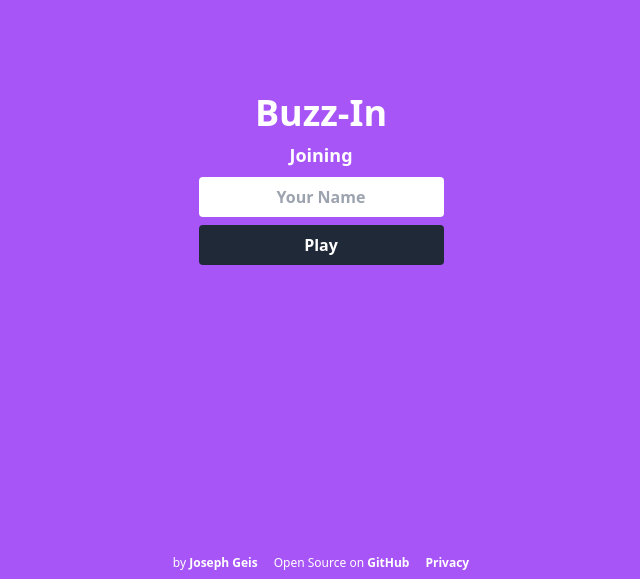
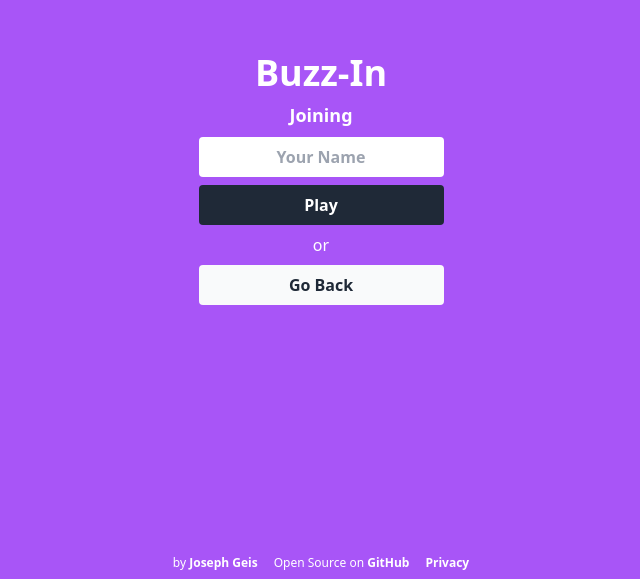
Before and after one commit to josephgeis/buzzin, a React (Create React App) app: page /join in a window 1280 px wide. Shown: the part 221-800 px from the top of the page, without its empty margins (319-959 px from the left). Built offline with nearby package versions, Linux system fonts and the light colour scheme; no server answers.

Commit message:
Refactor common full screen layout to component

```diff
--- /dev/null
+++ b/src/layouts/FullScreenLayout.js
@@ -0,0 +1,16 @@
+import Footer from "../components/Footer";
+
+function FullScreenLayout({ className, children }) {
+  return (
+    <div
+      className={`w-full h-full flex flex-col justify-center items-center ${className}`}
+    >
+      <div className="flex flex-col items-center justify-center gap-y-2">
+        {children}
+      </div>
+      <Footer />
+    </div>
+  );
+}
+
+export default FullScreenLayout;
--- a/src/views/CreateGameView.js
+++ b/src/views/CreateGameView.js
@@ -1,7 +1,7 @@
 import { useState } from "react";
 import { useDispatch } from "react-redux";
 import { useNavigate } from "react-router";
-import Footer from "../components/Footer";
+import FullScreenLayout from "../layouts/FullScreenLayout";
 import { useSocket } from "../SocketProvider";
 import { useThemeColor, useTitle } from "../utils";
 
@@ -36,12 +36,7 @@ function CreateGameView() {
   };
 
   return (
-    <div
-      className={
-        "w-full h-full flex flex-col bg-teal-500 justify-center items-center text-white"
-      }
-    >
-      <div className="flex flex-col items-center justify-center space-y-2">
+    <FullScreenLayout className="bg-teal-500 text-white">
       <h1 className="text-4xl font-black">Buzz-In</h1>
       <h2 className="text-lg font-bold">Create Game</h2>
       <form
@@ -73,9 +68,7 @@ function CreateGameView() {
       >
         Join Game
       </button>
-      </div>
-      <Footer />
-    </div>
+    </FullScreenLayout>
   );
 }
 
--- a/src/views/HomeView.js
+++ b/src/views/HomeView.js
@@ -3,7 +3,7 @@ import { useSocket } from "../SocketProvider";
 import { useState } from "react";
 import { useDispatch } from "react-redux";
 import { useThemeColor, useTitle } from "../utils";
-import Footer from "../components/Footer";
+import FullScreenLayout from "../layouts/FullScreenLayout";
 
 function HomeView() {
   const dispatch = useDispatch();
@@ -47,12 +47,7 @@ function HomeView() {
   };
 
   return (
-    <div
-      className={
-        "w-full h-full flex flex-col bg-purple-500 justify-center items-center text-white"
-      }
-    >
-      <div className="flex flex-col items-center justify-center space-y-2">
+    <FullScreenLayout className="bg-purple-500 text-white">
       <h1 className="text-4xl font-black">Buzz-In</h1>
       <h2 className={`text-lg font-bold ${error && "animate-pulse"}`}>
         {error || "Join Game"}
@@ -86,9 +81,7 @@ function HomeView() {
       >
         Create Game
       </button>
-      </div>
-      <Footer />
-    </div>
+    </FullScreenLayout>
   );
 }
 
--- a/src/views/JoinGameView.js
+++ b/src/views/JoinGameView.js
@@ -3,7 +3,7 @@ import { useSocket } from "../SocketProvider";
 import { useState } from "react";
 import { useDispatch, useSelector } from "react-redux";
 import { useThemeColor, useTitle } from "../utils";
-import Footer from "../components/Footer";
+import FullScreenLayout from "../layouts/FullScreenLayout";
 
 function JoinGameView() {
   const dispatch = useDispatch();
@@ -25,12 +25,7 @@ function JoinGameView() {
   };
 
   return (
-    <div
-      className={
-        "w-full h-full flex flex-col bg-purple-500 justify-center items-center text-white"
-      }
-    >
-      <div className="flex flex-col items-center justify-center space-y-2">
+    <FullScreenLayout className="bg-purple-500 text-white">
       <h1 className="text-4xl font-black">Buzz-In</h1>
       <h2 className="text-lg font-bold">Joining {joinState.gameName}</h2>
       <form
@@ -55,9 +50,14 @@ function JoinGameView() {
           Play
         </button>
       </form>
-      </div>
-      <Footer />
-    </div>
+      <p>or</p>
+      <button
+        className="bg-gray-50 text-gray-800 font-semibold rounded h-10 w-full"
+        onClick={() => navigate("/")}
+      >
+        Go Back
+      </button>
+    </FullScreenLayout>
   );
 }
 
```
Lines whose indentation alone changed are shown as unchanged.
